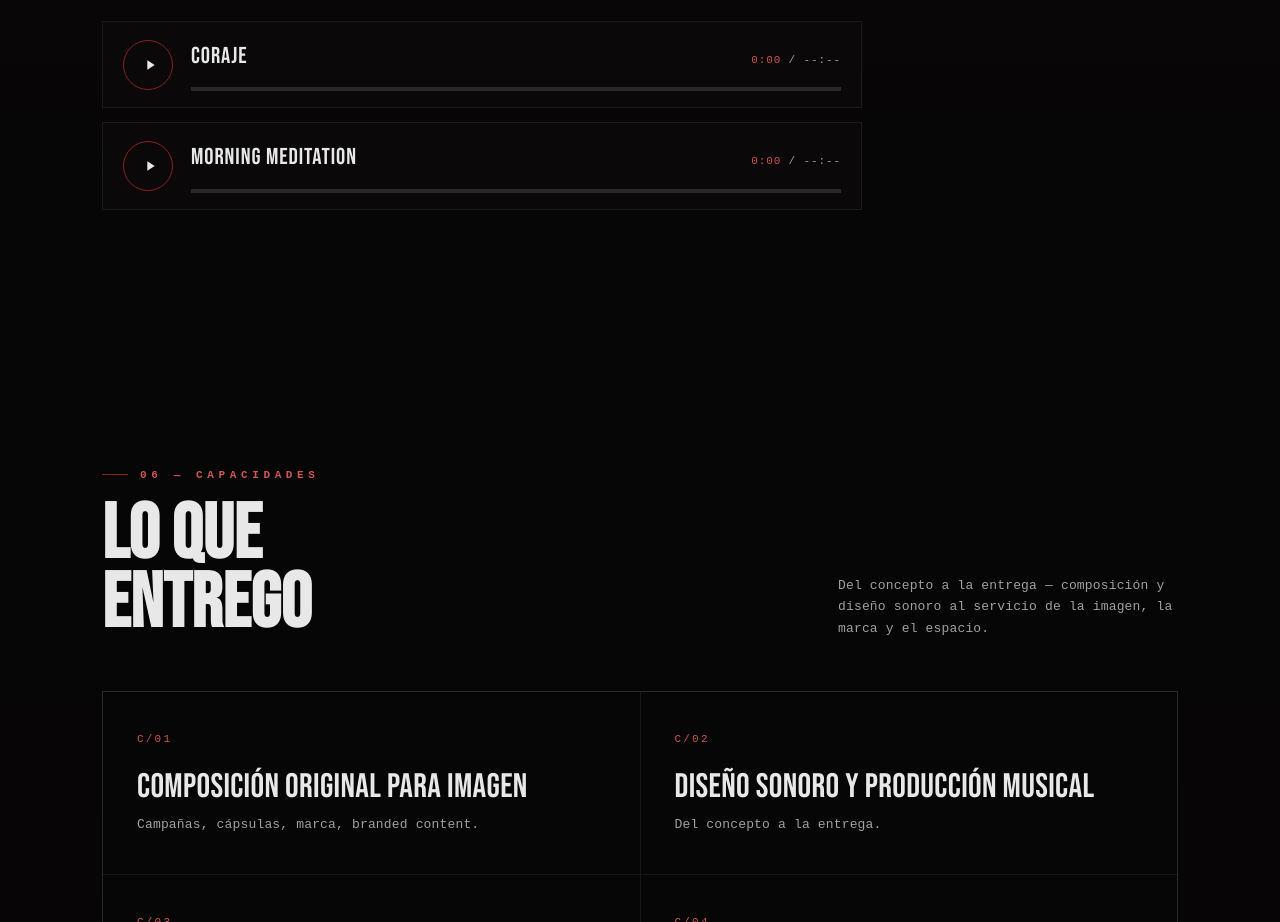
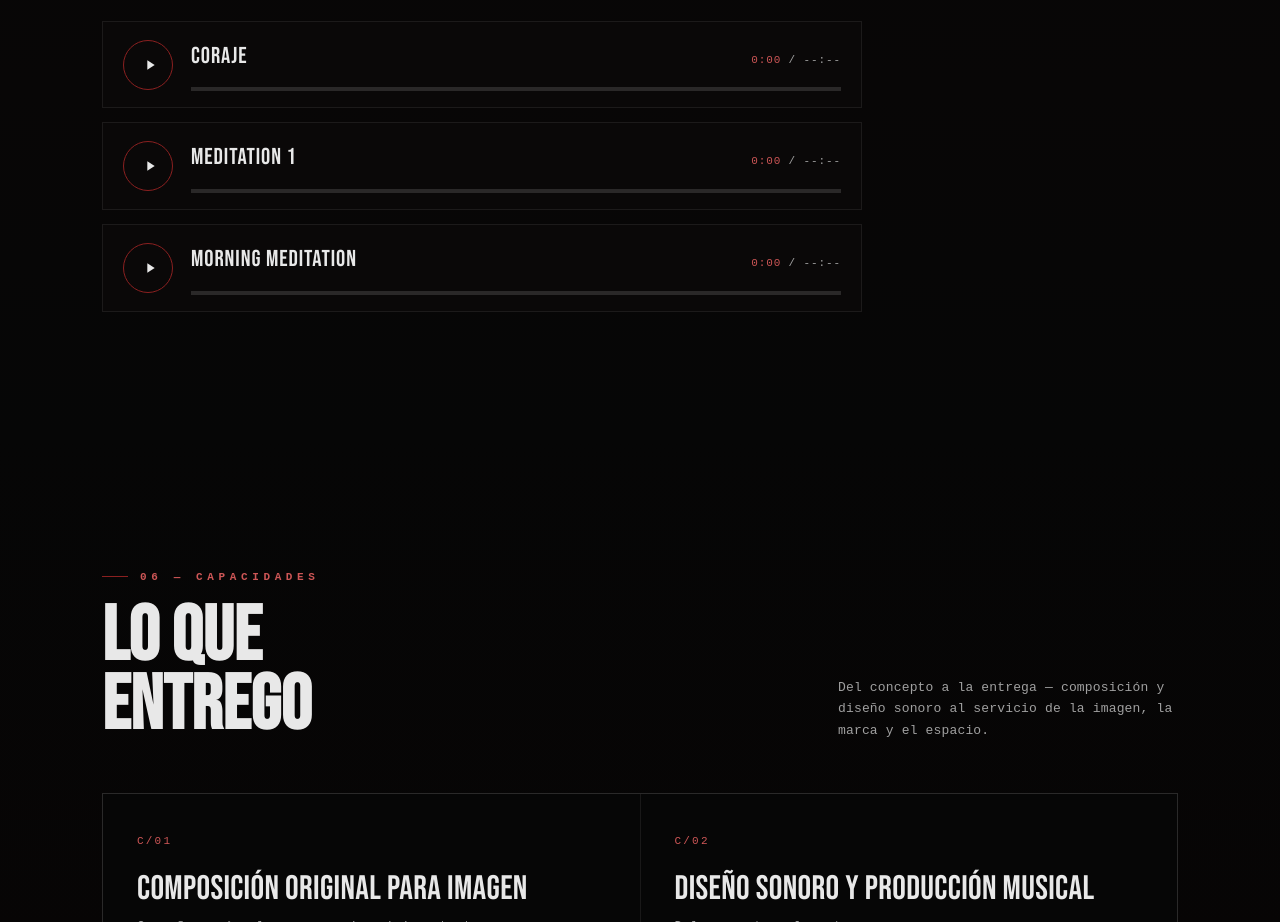
Before and after one commit to arrai-os/emitr, a plain HTML site: page index.html in a window 1280 px wide. Shown: the part 6780-7702 px from the top of the page. Drawn offline with Linux system fonts and the light colour scheme; animation ran at ten frames a second; a web font is replaced by a local one.

Commit message:
portfolio: Coraje -> master (no-vocal) + add Meditation 1
Co-Authored-By: Claude Opus 4.8 (1M context) <noreply@anthropic.com>

```diff
--- a/index.html
+++ b/index.html
@@ -967,6 +967,21 @@ section{position:relative}
           </div>
         </div>
       </div>
+      <div class="aplayer" data-src="assets/audio/meditation-1.mp3">
+        <button class="ap-play" type="button" aria-label="Reproducir Meditation 1">
+          <svg class="ic-play" viewBox="0 0 24 24" width="16" height="16" fill="currentColor" aria-hidden="true"><path d="M8 5v14l11-7z"/></svg>
+          <svg class="ic-pause" viewBox="0 0 24 24" width="16" height="16" fill="currentColor" aria-hidden="true"><path d="M6 5h4v14H6zM14 5h4v14h-4z"/></svg>
+        </button>
+        <div class="ap-main">
+          <div class="ap-top">
+            <span class="ap-title">Meditation 1</span>
+            <span class="ap-time"><span class="ap-cur">0:00</span> / <span class="ap-dur">--:--</span></span>
+          </div>
+          <div class="ap-bar" role="slider" aria-label="Progreso de Meditation 1" aria-valuemin="0" aria-valuemax="100" aria-valuenow="0" tabindex="0">
+            <div class="ap-fill"></div>
+          </div>
+        </div>
+      </div>
       <div class="aplayer" data-src="assets/audio/morning-meditation.mp3">
         <button class="ap-play" type="button" aria-label="Reproducir Morning Meditation">
           <svg class="ic-play" viewBox="0 0 24 24" width="16" height="16" fill="currentColor" aria-hidden="true"><path d="M8 5v14l11-7z"/></svg>
```
Also changed, not shown: 2 other files.
